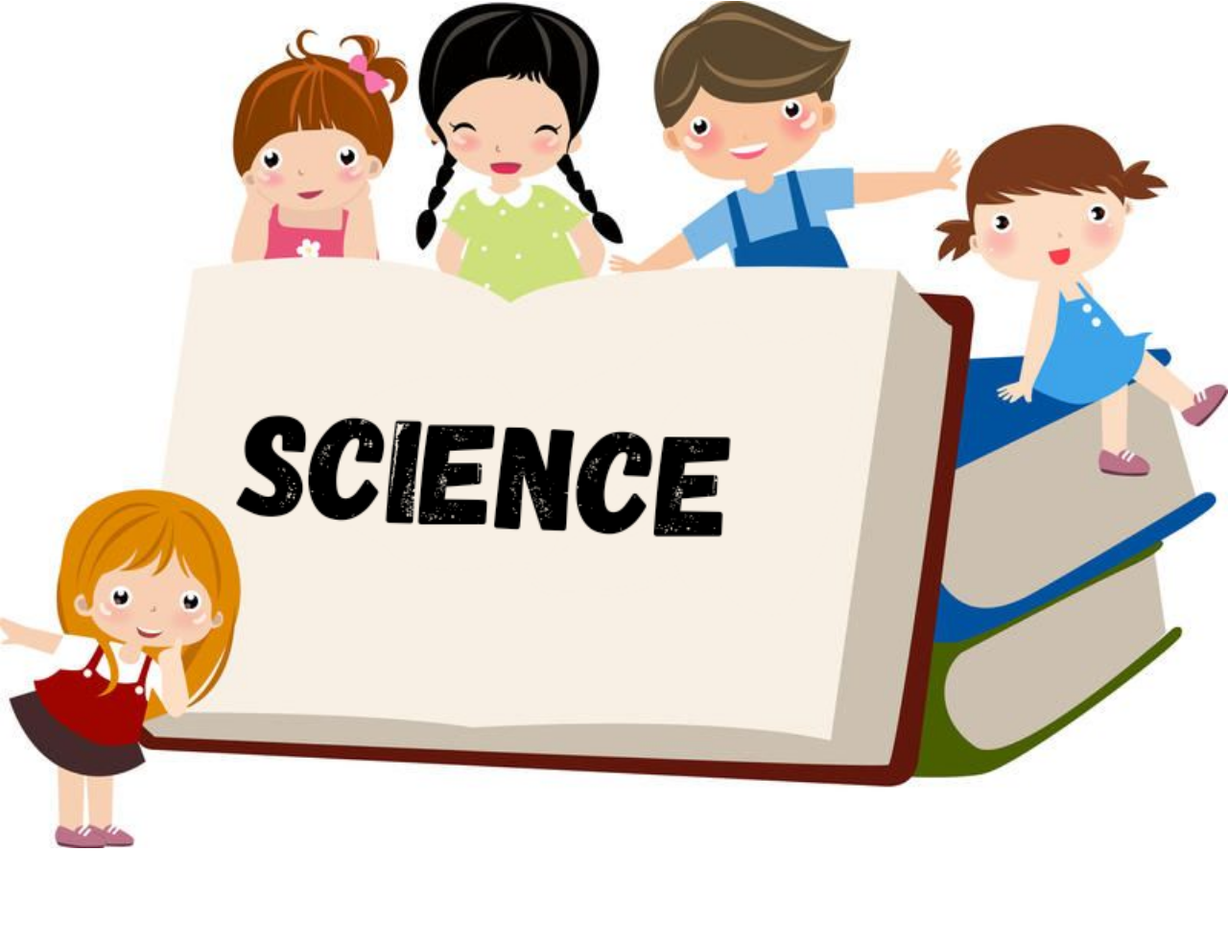
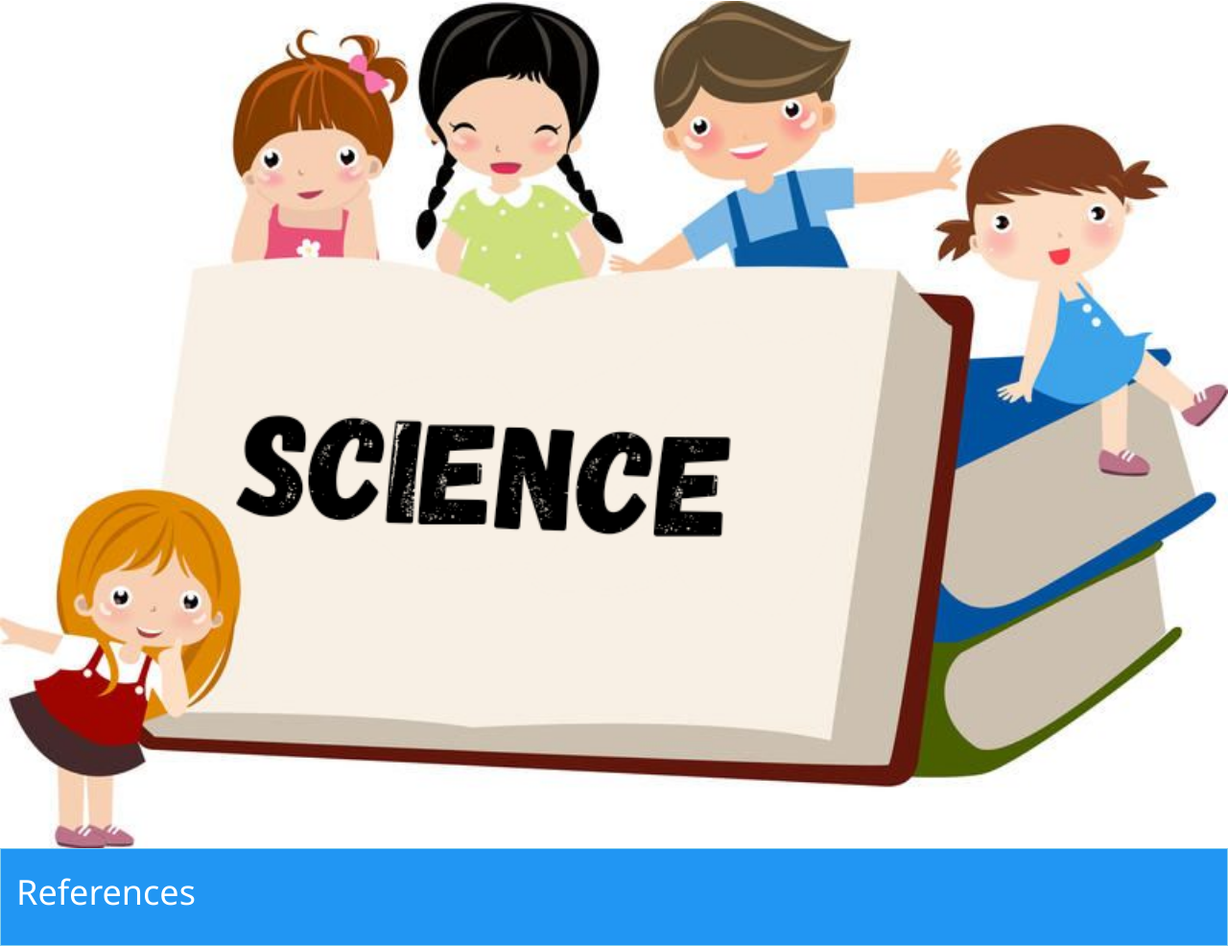
Before and after one commit to grade9lessons/ICT-Research, a plain HTML site: page S.html in a window 1280 px wide. Shown: the part 314-1300 px from the top of the page at 96% size. Before the commit the page ends 1198 px from the top, so only its background shows below. Drawn offline with Linux system fonts and the light colour scheme.

Commit message:
Update S.html

```diff
--- a/S.html
+++ b/S.html
@@ -50,6 +50,12 @@
     			<br>
 
     			<img src="images/SCIENCE.png" style="width: 100%; height: auto; display: block; margin: auto;">
+	    <div class="w3-blue w3-container w3-padding w3-hover-dark-grey w3-border w3-border-light-blue">
+			<h1 style="color: white"> References </h1>
+			<p style="font-size: 20px; color: white">
+
+			</p>
+			</div>
 
 </div>
 </body>
```
